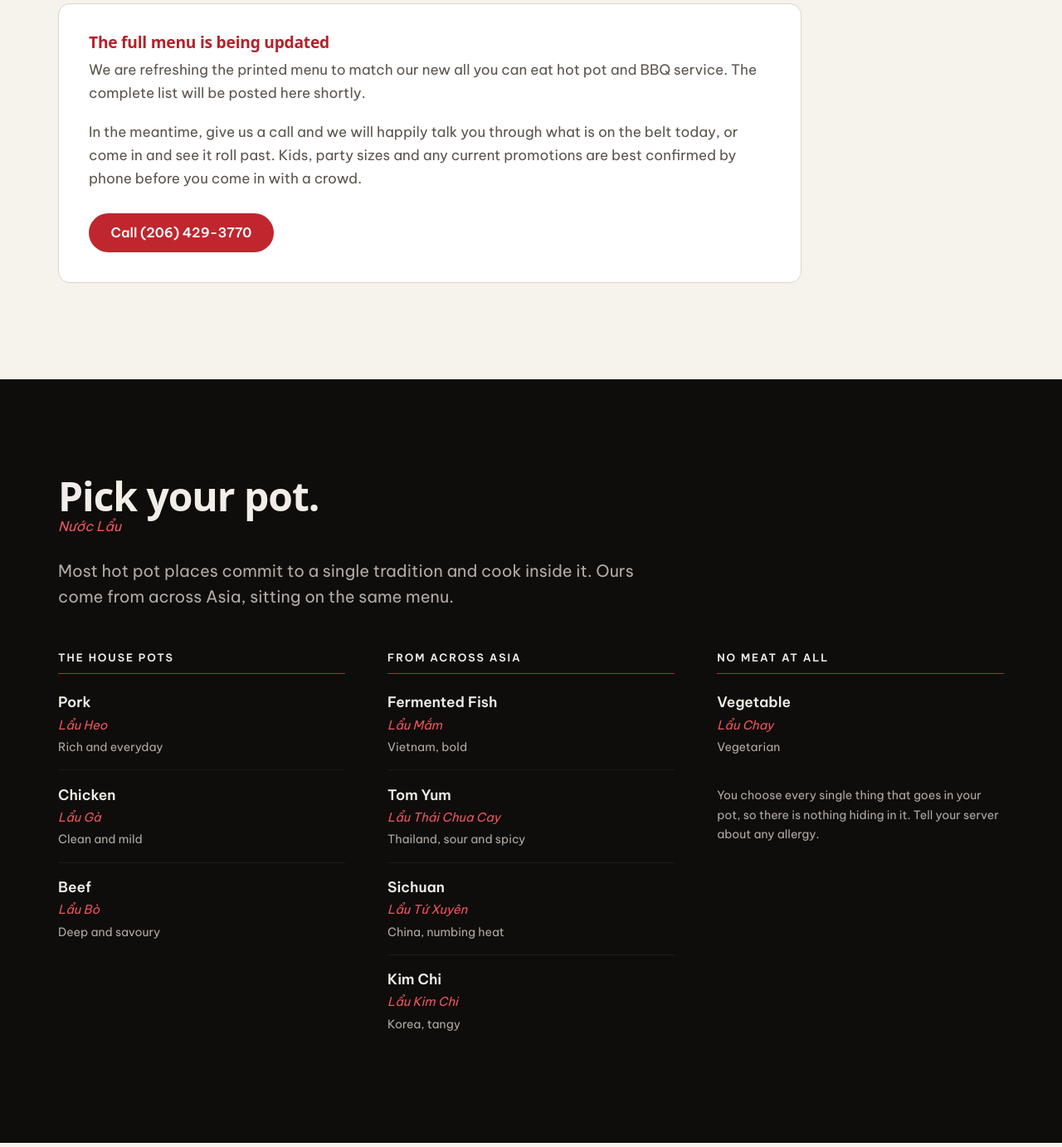
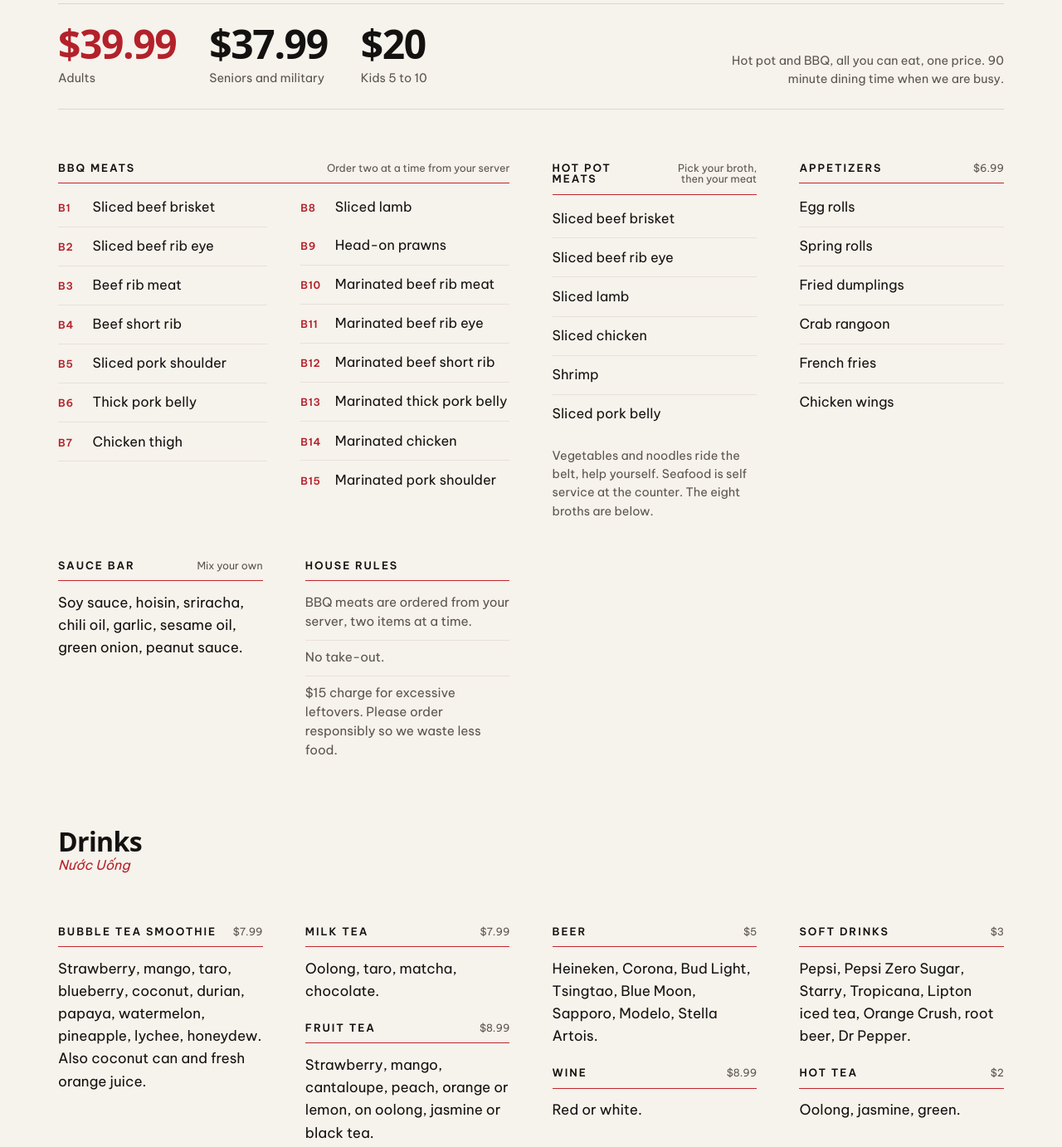
Before and after one commit to phanventures/hotpotworld, a plain HTML site: page Website/index.html in a window 1280 px wide. Shown: the part 4463-5845 px from the top of the page at 83% size. Drawn offline with Linux system fonts and the light colour scheme; a web font is replaced by a local one.

Commit message:
Real menu from the printed 11x14 menu: tiers, BBQ, hot pot, appetizers, sauces, rules, drinks
Co-Authored-By: Claude Fable 5 <noreply@anthropic.com>

```diff
--- a/Website/assets/css/style.css
+++ b/Website/assets/css/style.css
@@ -595,6 +595,63 @@ h3 > .vn { font-size: .82rem; }
 .broth-group .vn { font-size: .92rem; margin-top: .05em; }
 .broth-group small { display: block; margin-top: .2rem; color: var(--bone-dim); font-size: .88rem; }
 
+/* --- menu --------------------------------------------------------------- */
+/* Price tiers read as one line of big numbers, not three cards. */
+.tiers {
+  display: grid;
+  gap: 1.25rem 2.5rem;
+  grid-template-columns: repeat(2, auto);
+  justify-content: start;
+  align-items: end;
+  padding-block: 1.5rem;
+  border-block: 1px solid var(--line);
+}
+@media (min-width: 820px) { .tiers { grid-template-columns: repeat(3, auto) 1fr; } }
+.tier b { display: block; font-size: clamp(2rem, 4vw, 3rem); font-weight: 800; line-height: 1; letter-spacing: -.03em; }
+.tier--lead b { color: var(--red-ink); }
+.tier span { display: block; margin-top: .35rem; font-size: .9rem; color: var(--bone-dim); }
+.tier--note { grid-column: 1 / -1; }
+@media (min-width: 820px) { .tier--note { grid-column: auto; max-width: 30ch; justify-self: end; text-align: right; } }
+.tier--note span { margin-top: 0; line-height: 1.5; }
+
+.menu {
+  display: grid;
+  gap: clamp(2rem, 4vw, 3rem) clamp(2rem, 4vw, 3.25rem);
+  grid-template-columns: 1fr;
+  margin-top: clamp(2.5rem, 5vw, 4rem);
+}
+@media (min-width: 620px) { .menu { grid-template-columns: repeat(2, 1fr); } }
+@media (min-width: 960px) { .menu { grid-template-columns: repeat(4, 1fr); } }
+.menu-group--wide { grid-column: 1 / -1; }
+@media (min-width: 960px) { .menu-group--wide { grid-column: span 2; } }
+
+.menu-group h3 {
+  display: flex;
+  justify-content: space-between;
+  align-items: baseline;
+  gap: 1rem;
+  padding-bottom: .65rem;
+  margin-bottom: .35rem;
+  border-bottom: 1px solid var(--red);
+  font-size: .8rem;
+  font-weight: 600;
+  letter-spacing: .15em;
+  text-transform: uppercase;
+  color: var(--bone);
+}
+.menu-group h3 small { font-size: .78rem; letter-spacing: 0; text-transform: none; font-weight: 400; color: var(--bone-dim); text-align: right; }
+.menu-group ul, .menu-group ol { list-style: none; margin: 0; padding: 0; }
+.menu-group li { padding-block: .6rem; border-bottom: 1px solid var(--line-soft); font-size: 1.02rem; }
+.menu-group li:last-child { border-bottom: 0; }
+.menu-cols { counter-reset: bbq; }
+@media (min-width: 620px) { .menu-cols { columns: 2; column-gap: 2.5rem; } .menu-cols li { break-inside: avoid; } .menu-cols li:nth-child(8) { border-bottom: 0; } }
+.menu-cols li::before { counter-increment: bbq; content: "B" counter(bbq); display: inline-block; min-width: 2.6rem; font-size: .78rem; font-weight: 600; letter-spacing: .06em; color: var(--red-ink); }
+.menu-run { margin: .8rem 0 0; line-height: 1.6; }
+.menu-note { margin: 1rem 0 0; font-size: .9rem; color: var(--bone-dim); line-height: 1.55; }
+.menu-rules li { font-size: .95rem; color: var(--bone-dim); line-height: 1.5; }
+.menu-heading { margin-top: clamp(3rem, 6vw, 4.5rem); font-size: clamp(1.5rem, 2.6vw, 2rem); letter-spacing: -.02em; }
+.menu-heading .vn { font-size: max(1rem, .5em); }
+
 /* --- gallery ------------------------------------------------------------ */
 .gallery { display: grid; gap: .85rem; grid-template-columns: repeat(2, 1fr); }
 @media (min-width: 760px) { .gallery { grid-template-columns: repeat(4, 1fr); } }
--- a/Website/index.html
+++ b/Website/index.html
@@ -208,49 +208,103 @@
         <p class="lede">Hot pot and BBQ, one flat price per person. No counting plates, no math
           at the end of the night.</p>
       </div>
-      <div class="measure-wide" data-reveal>
-        <div class="notice">
-          <h3>The full menu is being updated</h3>
-          <p>We are refreshing the printed menu to match our new all you can eat hot pot and BBQ
-            service. The complete list will be posted here shortly.</p>
-          <p>In the meantime, give us a call and we will happily talk you through what is on the
-            belt today, or come in and see it roll past. Kids, party sizes and any current
-            promotions are best confirmed by phone before you come in with a crowd.</p>
-          <div class="btn-row">
-            <a class="btn btn--primary" href="tel:+12064293770">Call (206) 429-3770</a>
-          </div>
+      <!-- Source: the printed 11x14 menu (Menu 11 X 14 - page 1/2.pdf), August 2026. -->
+      <div class="tiers" data-reveal>
+        <div class="tier tier--lead"><b>$39.99</b><span>Adults</span></div>
+        <div class="tier"><b>$37.99</b><span>Seniors and military</span></div>
+        <div class="tier"><b>$20</b><span>Kids 5 to 10</span></div>
+        <div class="tier tier--note"><span>Hot pot and BBQ, all you can eat, one price. 90 minute dining time when we are busy.</span></div>
+      </div>
+
+      <div class="menu" data-reveal>
+        <div class="menu-group menu-group--wide">
+          <h3>BBQ meats <small>Order two at a time from your server</small></h3>
+          <ol class="menu-cols">
+            <li>Sliced beef brisket</li>
+            <li>Sliced beef rib eye</li>
+            <li>Beef rib meat</li>
+            <li>Beef short rib</li>
+            <li>Sliced pork shoulder</li>
+            <li>Thick pork belly</li>
+            <li>Chicken thigh</li>
+            <li>Sliced lamb</li>
+            <li>Head-on prawns</li>
+            <li>Marinated beef rib meat</li>
+            <li>Marinated beef rib eye</li>
+            <li>Marinated beef short rib</li>
+            <li>Marinated thick pork belly</li>
+            <li>Marinated chicken</li>
+            <li>Marinated pork shoulder</li>
+          </ol>
+        </div>
+        <div class="menu-group">
+          <h3>Hot pot meats <small>Pick your broth, then your meat</small></h3>
+          <ul>
+            <li>Sliced beef brisket</li>
+            <li>Sliced beef rib eye</li>
+            <li>Sliced lamb</li>
+            <li>Sliced chicken</li>
+            <li>Shrimp</li>
+            <li>Sliced pork belly</li>
+          </ul>
+          <p class="menu-note">Vegetables and noodles ride the belt, help yourself. Seafood is self
+            service at the counter. The eight broths are below.</p>
+        </div>
+        <div class="menu-group">
+          <h3>Appetizers <small>$6.99</small></h3>
+          <ul>
+            <li>Egg rolls</li>
+            <li>Spring rolls</li>
+            <li>Fried dumplings</li>
+            <li>Crab rangoon</li>
+            <li>French fries</li>
+            <li>Chicken wings</li>
+          </ul>
+        </div>
+        <div class="menu-group">
+          <h3>Sauce bar <small>Mix your own</small></h3>
+          <p class="menu-run">Soy sauce, hoisin, sriracha, chili oil, garlic, sesame oil, green onion,
+            peanut sauce.</p>
+        </div>
+        <div class="menu-group">
+          <h3>House rules</h3>
+          <ul class="menu-rules">
+            <li>BBQ meats are ordered from your server, two items at a time.</li>
+            <li>No take-out.</li>
+            <li>$15 charge for excessive leftovers. Please order responsibly so we waste less food.</li>
+          </ul>
         </div>
       </div>
 
-      <!-- ====================================================================
-           FULL MENU GOES HERE.
-
-           Drop the real sections in below this comment once the updated menu
-           is confirmed. The house style is an English item name in bold with
-           the Vietnamese name underneath in red italics, which is what the
-           printed menu already does, and what .broth-group renders. Markup for
-           one section:
-
-             <div class="broths" style="margin-top:3rem">
-               <div class="broth-group">
-                 <h3>Seafood</h3>
-                 <ul>
-                   <li><b>Jumbo Shrimps<span class="vn">Tom</span></b></li>
-                   ...
-                 </ul>
-               </div>
-             </div>
-
-           Sections on the previous (January 2024) printed menu, for reference:
-           Appetizers / Khai Vi, Broth / Nuoc Lau, Seafood / Hai San,
-           Meat / Thit, Noodles and Rice / Mi and Com, Vegetables / Rau,
-           Mushrooms / Nam, Drinks / Nuoc Uong, Fresh Smoothies / Sinh To,
-           Beer / Bia, Wine. (Accents stripped in this comment only.)
-
-           Those old per plate prices (Blue $2.50, Green $3.50, Red $4.50,
-           Yellow $5.50) are superseded by the $39.99 all you can eat price
-           and should NOT be republished.
-           ==================================================================== -->
+      <h3 class="menu-heading" data-reveal>Drinks<span class="vn">Nước Uống</span></h3>
+      <div class="menu" data-reveal>
+        <div class="menu-group">
+          <h3>Bubble tea smoothie <small>$7.99</small></h3>
+          <p class="menu-run">Strawberry, mango, taro, blueberry, coconut, durian, papaya, watermelon,
+            pineapple, lychee, honeydew. Also coconut can and fresh orange juice.</p>
+        </div>
+        <div class="menu-group">
+          <h3>Milk tea <small>$7.99</small></h3>
+          <p class="menu-run">Oolong, taro, matcha, chocolate.</p>
+          <h3 style="margin-top:1.5rem">Fruit tea <small>$8.99</small></h3>
+          <p class="menu-run">Strawberry, mango, cantaloupe, peach, orange or lemon, on oolong, jasmine
+            or black tea.</p>
+        </div>
+        <div class="menu-group">
+          <h3>Beer <small>$5</small></h3>
+          <p class="menu-run">Heineken, Corona, Bud Light, Tsingtao, Blue Moon, Sapporo, Modelo,
+            Stella Artois.</p>
+          <h3 style="margin-top:1.5rem">Wine <small>$8.99</small></h3>
+          <p class="menu-run">Red or white.</p>
+        </div>
+        <div class="menu-group">
+          <h3>Soft drinks <small>$3</small></h3>
+          <p class="menu-run">Pepsi, Pepsi Zero Sugar, Starry, Tropicana, Lipton iced tea, Orange Crush,
+            root beer, Dr Pepper.</p>
+          <h3 style="margin-top:1.5rem">Hot tea <small>$2</small></h3>
+          <p class="menu-run">Oolong, jasmine, green.</p>
+        </div>
+      </div>
     </div>
   </section>
 
@@ -273,16 +327,16 @@
         <div class="broth-group" data-reveal data-reveal-delay="1">
           <h3>From across Asia</h3>
           <ul>
-            <li><b>Fermented Fish<span class="vn">Lẩu Mắm</span></b><small>Vietnam, bold</small></li>
-            <li><b>Tom Yum<span class="vn">Lẩu Thái Chua Cay</span></b><small>Thailand, sour and spicy</small></li>
-            <li><b>Sichuan<span class="vn">Lẩu Tứ Xuyên</span></b><small>China, numbing heat</small></li>
-            <li><b>Kim Chi<span class="vn">Lẩu Kim Chi</span></b><small>Korea, tangy</small></li>
+            <li><b>Fermented Fish<span class="vn">Lẩu Mắm</span></b><small>Vietnam, bold · not spicy</small></li>
+            <li><b>Tom Yum<span class="vn">Lẩu Thái Chua Cay</span></b><small>Thailand, sour and spicy · medium heat</small></li>
+            <li><b>Sichuan<span class="vn">Lẩu Tứ Xuyên</span></b><small>China, numbing heat · very spicy</small></li>
+            <li><b>Kim Chi<span class="vn">Lẩu Kim Chi</span></b><small>Korea, tangy · medium heat</small></li>
           </ul>
         </div>
         <div class="broth-group" data-reveal data-reveal-delay="2">
           <h3>No meat at all</h3>
           <ul>
-            <li><b>Vegetable<span class="vn">Lẩu Chay</span></b><small>Vegetarian</small></li>
+            <li><b>Vegetable<span class="vn">Lẩu Chay</span></b><small>Vegetarian · not spicy</small></li>
           </ul>
           <p class="form__note" style="margin-top:1.25rem">You choose every single thing that goes
             in your pot, so there is nothing hiding in it. Tell your server about any allergy.</p>
```
Also changed, not shown: 1 other file.
